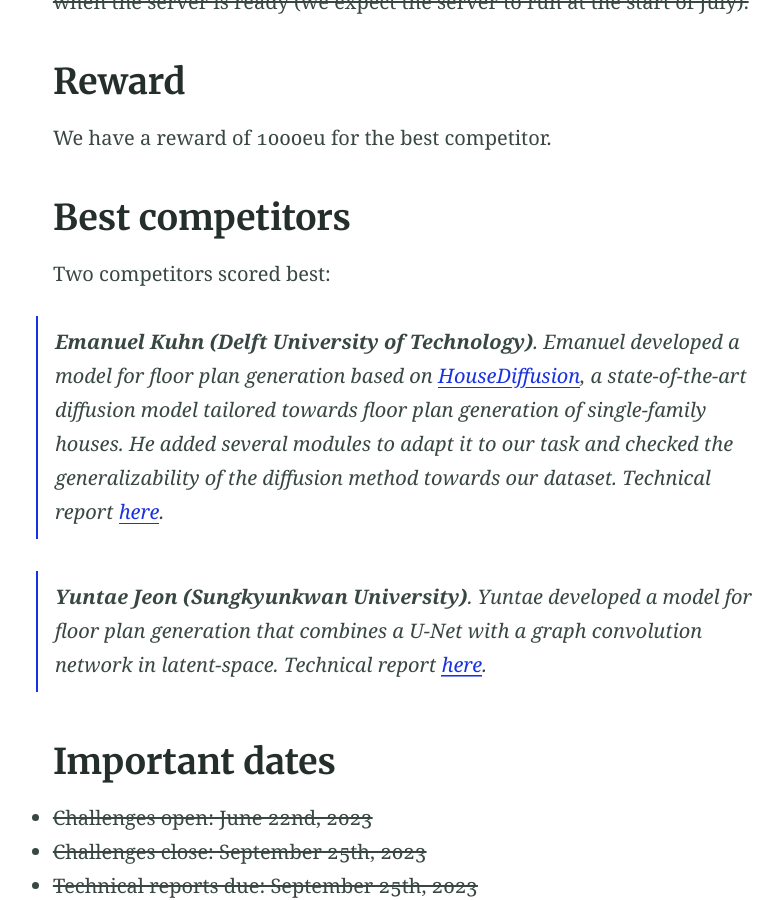
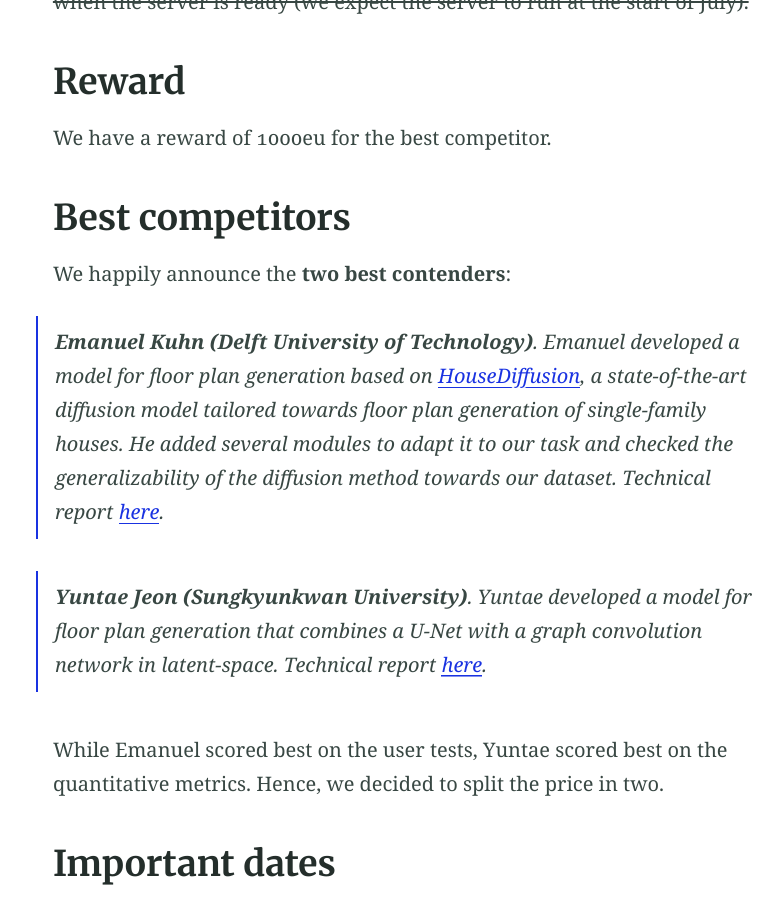
Before and after one commit to cvaad-workshop/cvaad-workshop.github.io, a Jekyll site: the page built from competition.md, in a window 1280 px wide and 900 px high, scrolled down 1363 px. Shown: the whole window, without its empty margins (230-1013 px from the left). Built offline with Jekyll 4.4.1, drawn with Linux system fonts in a browser that asks for light colours.

Commit message:
future to past; best competitors

```diff
--- a/competition.md
+++ b/competition.md
@@ -20,12 +20,13 @@ The submitted models were evaluated on [Codalab](https://codalab.lisn.upsaclay.f
 We have a reward of 1000eu for the best competitor.
 
 ## Best competitors
-
-Two competitors scored best:
+We happily announce the **two best contenders**:
 
 > **Emanuel Kuhn (Delft University of Technology)**. Emanuel developed a model for floor plan generation based on [HouseDiffusion](https://arxiv.org/abs/2211.13287), a state-of-the-art diffusion model tailored towards floor plan generation of single-family houses. He added several modules to adapt it to our task and checked the generalizability of the diffusion method towards our dataset. Technical report [here](https://arxiv.org/abs/2312.03938).
 
 > **Yuntae Jeon (Sungkyunkwan University)**. Yuntae developed a model for floor plan generation that combines a U-Net with a graph convolution network in latent-space. Technical report [here](https://arxiv.org/abs/2309.13881).
+
+While Emanuel scored best on the user tests, Yuntae scored best on the quantitative metrics. Hence, we decided to split the price in two.
 
 ## Important dates
 - ~~Challenges open: June 22nd, 2023~~
```
